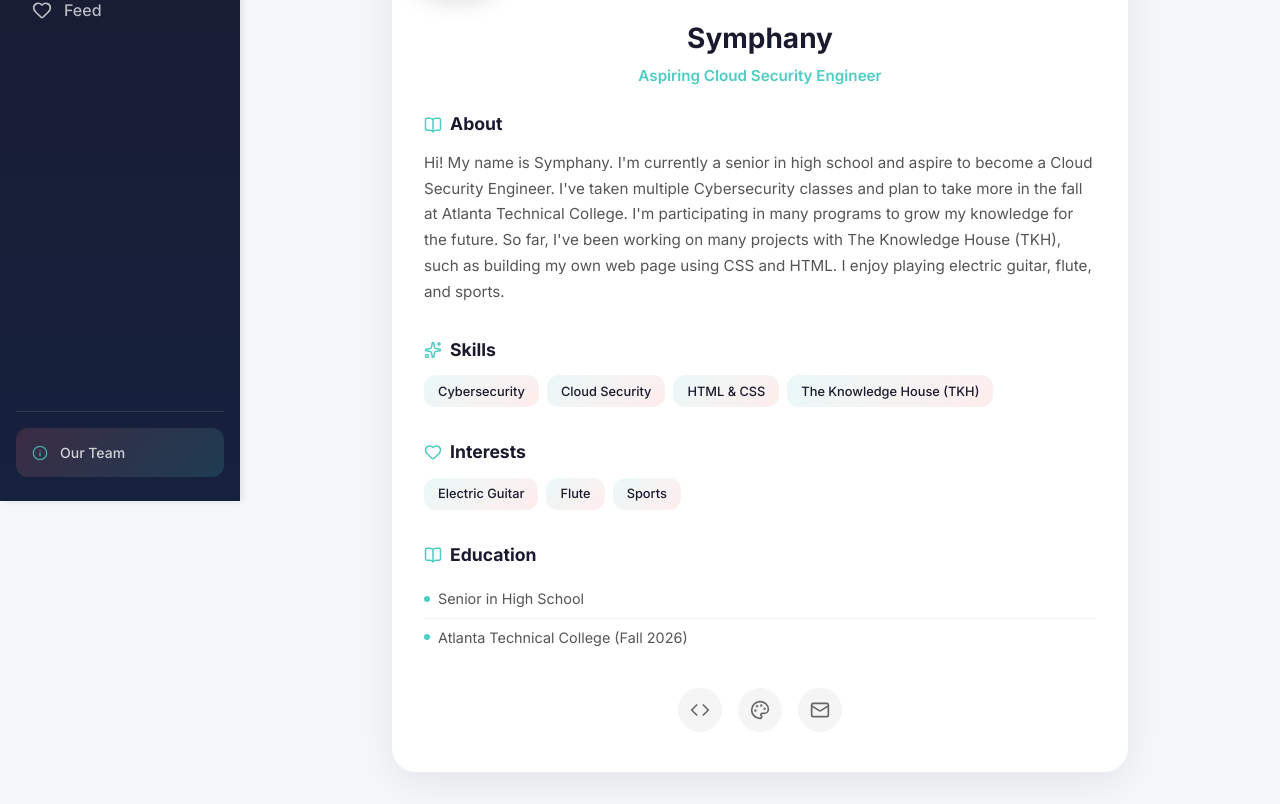
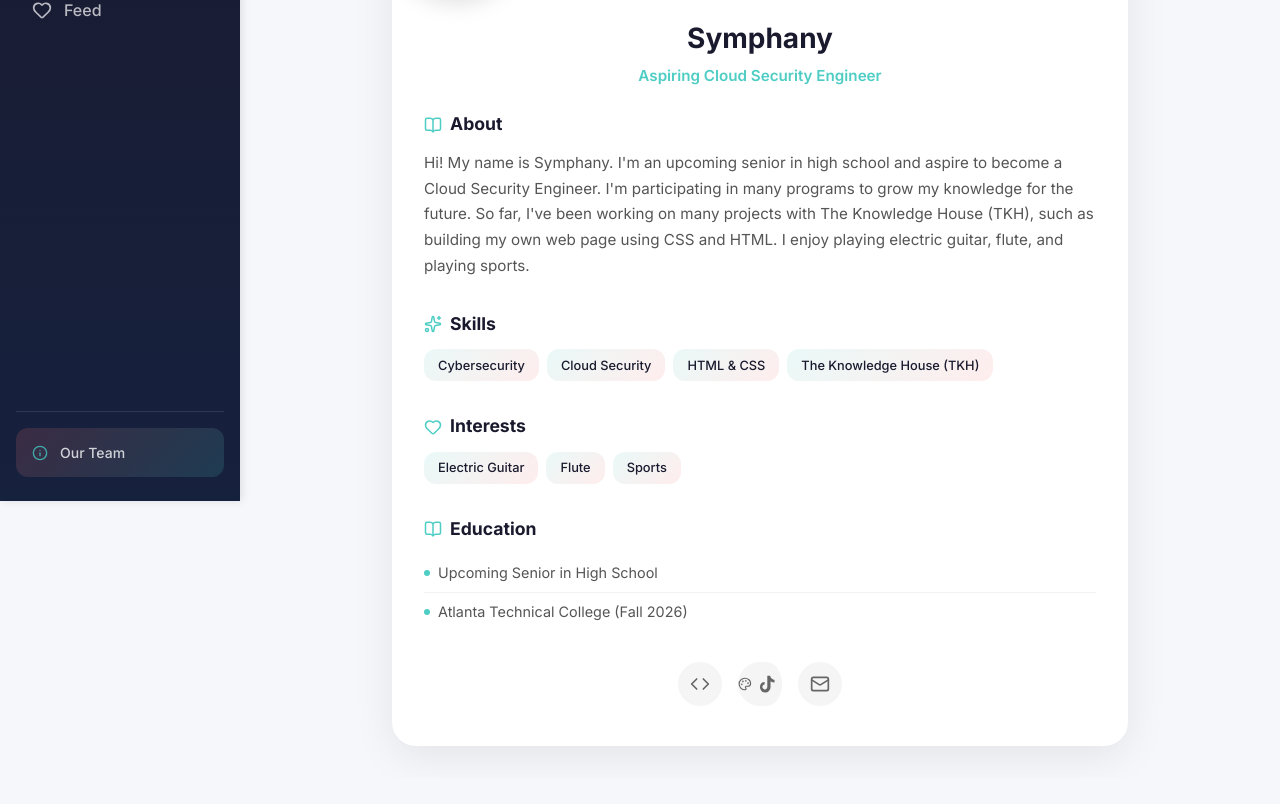
Before and after one commit to symphanydinkins/TTL_DearFriend_TheHashiras, a React (Vite) app: page /team/1 in a window 1280 px wide. Shown: the part 299-1103 px from the top of the page. After the commit the page ends 1077 px from the top, so only its background shows below. Built offline with nearby package versions, Linux system fonts and the light colour scheme; no server answers.

Commit message:
Updated teamMembers.ts

```diff
--- a/src/data/teamMembers.ts
+++ b/src/data/teamMembers.ts
@@ -16,6 +16,7 @@ export interface TeamMember {
   cardColor?: string;
   social: {
     github: string;
+    tiktok?: string;
     linkedin: string;
   };
 }
@@ -25,16 +26,17 @@ export const TEAM_MEMBERS: TeamMember[] = [
     id: 1,
     name: 'Symphany',
     role: 'Aspiring Cloud Security Engineer',
-    bio: "Hi! My name is Symphany. I'm currently a senior in high school and aspire to become a Cloud Security Engineer. I've taken multiple Cybersecurity classes and plan to take more in the fall at Atlanta Technical College.",
-    longBio: "Hi! My name is Symphany. I'm currently a senior in high school and aspire to become a Cloud Security Engineer. I've taken multiple Cybersecurity classes and plan to take more in the fall at Atlanta Technical College. I'm participating in many programs to grow my knowledge for the future. So far, I've been working on many projects with The Knowledge House (TKH), such as building my own web page using CSS and HTML. I enjoy playing electric guitar, flute, and sports.",
+    bio: "Hi! My name is Symphany. I'm an upcoming senior in high school and aspire to become a Cloud Security Engineer. I'm participating in many programs to grow my knowledge for the future.",
+    longBio: "Hi! My name is Symphany. I'm an upcoming senior in high school and aspire to become a Cloud Security Engineer. I'm participating in many programs to grow my knowledge for the future. So far, I've been working on many projects with The Knowledge House (TKH), such as building my own web page using CSS and HTML. I enjoy playing electric guitar, flute, and playing sports.",
     avatar: '/symphany-avatar.jpg',
     skills: ['Cybersecurity', 'Cloud Security', 'HTML & CSS', 'The Knowledge House (TKH)'],
     interests: ['Electric Guitar', 'Flute', 'Sports'],
-    education: ['Senior in High School', 'Atlanta Technical College (Fall 2026)'],
+    education: ['Upcoming Senior in High School', 'Atlanta Technical College (Fall 2026)'],
     icon: Code,
     social: {
       github: 'https://github.com',
-      linkedin: 'https://linkedin.com'
+      linkedin: 'https://linkedin.com',
+      tiktok: 'https://www.tiktok.com/@symkaro'
     }
   },
   {
--- a/src/pages/TeamMemberDetail.css
+++ b/src/pages/TeamMemberDetail.css
@@ -165,6 +165,11 @@
   color: white;
 }
 
+.member-detail-social .tiktok-icon {
+  width: 20px;
+  height: 20px;
+}
+
 .member-not-found {
   text-align: center;
   padding: 4rem 2rem;
--- a/src/pages/TeamMemberDetail.tsx
+++ b/src/pages/TeamMemberDetail.tsx
@@ -3,6 +3,12 @@ import { ArrowLeft, Mail, Code, Palette, BookOpen, Heart, Sparkles } from 'lucid
 import { motion } from 'framer-motion';
 import { getMemberById } from '../data/teamMembers';
 import './TeamMemberDetail.css';
+
+const TikTokIcon = ({ className }: { className?: string }) => (
+  <svg className={className} viewBox="0 0 24 24" fill="currentColor">
+    <path d="M19.59 6.69a4.83 4.83 0 0 1-3.77-4.25V2h-3.45v13.67a2.89 2.89 0 0 1-5.52 1.22 2.89 2.89 0 0 1 2.31-4.29V9.55a6.33 6.33 0 0 0-5.61 6.33 6.34 6.34 0 0 0 6.34 6.34 6.34 6.34 0 0 0 6.34-6.34V8.63a8.16 8.16 0 0 0 4.78 1.53V6.75a4.83 4.83 0 0 1-2.42-.06z"/>
+  </svg>
+);
 
 export default function TeamMemberDetail() {
   const { id } = useParams<{ id: string }>();
@@ -85,6 +91,11 @@ export default function TeamMemberDetail() {
             </a>
             <a href={member.social.linkedin} target="_blank" rel="noopener noreferrer" className="social-link" title="LinkedIn">
               <Palette size={20} />
+            {member.social.tiktok && (
+              <a href={member.social.tiktok} target="_blank" rel="noopener noreferrer" className="social-link" title="TikTok @symkaro">
+                <TikTokIcon className="tiktok-icon" />
+              </a>
+            )}
             </a>
             <a href="mailto:team@dearfriend.app" className="social-link" title="Email">
               <Mail size={20} />
```
